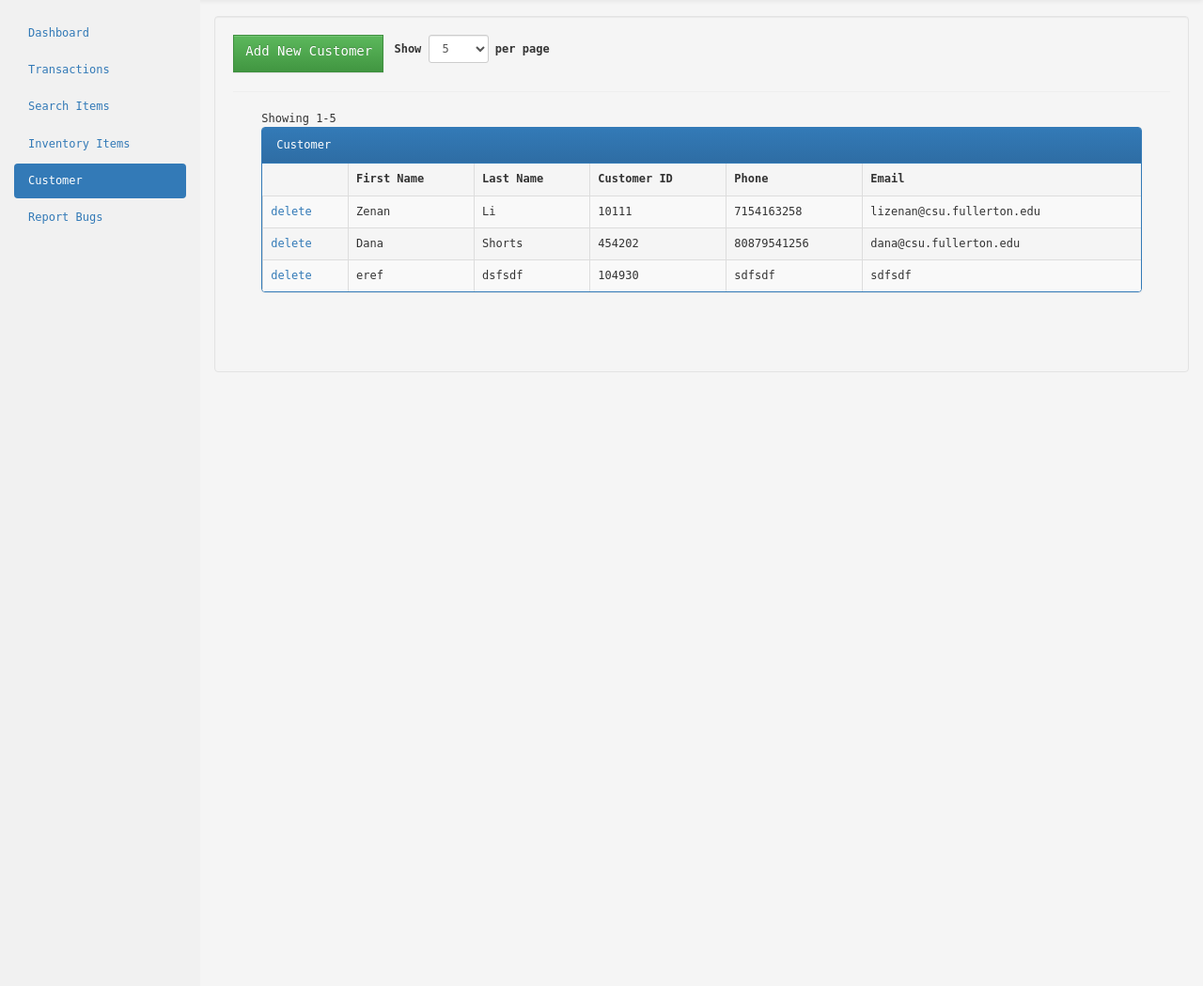
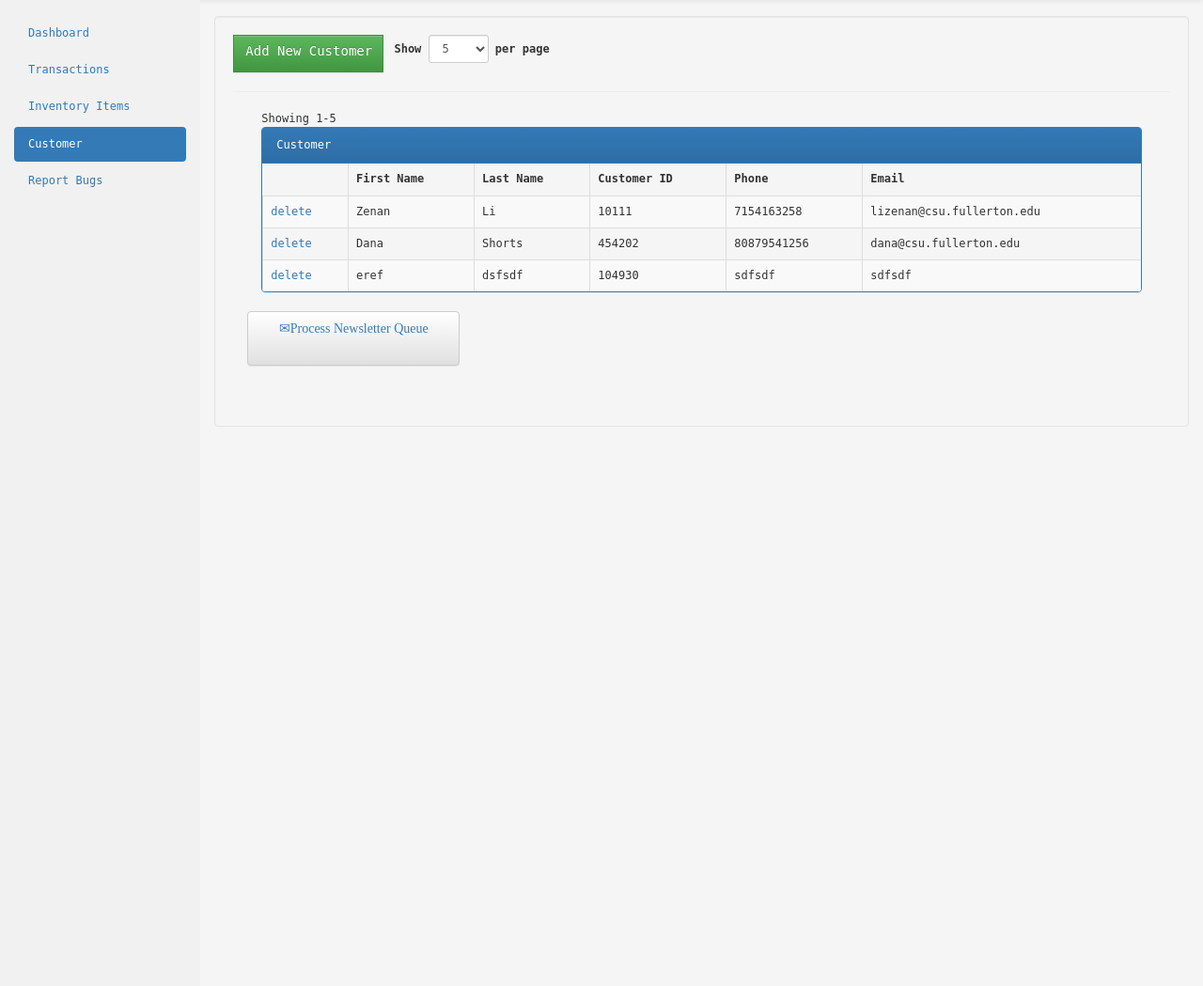
Before and after one commit to Johnal-CSUF/462_SoftwareDesign, a Django app: page /customer in a window 1280 px wide. Shown: the part 50-1099 px from the top of the page at 94% size. Run offline with Django 3.2, Linux system fonts and the light colour scheme; data comes from the database, SQL or seed files in the repository; some libraries are stand-ins or nearby versions; some web fonts are replaced.

Commit message:
Update Customer.html

```diff
--- a/myproject/templates/Customer.html
+++ b/myproject/templates/Customer.html
@@ -186,14 +186,6 @@ Dashboard
 Transactions
 </a>
 </li>
-
-<li class="">
-<a href="{%url 'search'%}">
-
-Search Items
-</a>
-</li>
-
 <li class="">
 <a href="{%url 'items'%}">
 
@@ -264,6 +256,7 @@ Report Bugs
 </div>-->
     <a id="Regist_start_" class="btn btn-success" style="width:160px;height:40px;border-radius: 0;">Add New Customer</a>
 </div>
+
     <input hidden id="pageNumber" value="{{ limit }}">
     <input hidden id="sortNumber" value="{{ sortNumber }}">
     <form id="formSearch" action="/customer" method="get">
@@ -405,6 +398,18 @@ Report Bugs
             </div>
     <!--- panel end-->
 </div>
+<a button id="mailQueue()"><button type="button" class="btn btn-default"><span class="glyphicon glyphicon-envelope" aria-hidden ="true" style="width:200px;height:40px;border-radius: 0;">Process Newsletter Queue</a>
+
+</div>
+
+<script>
+        $.ajax({
+		url:"mailQueue",
+		sucess: function(response) {
+		}
+	});
+    </script>
+
 
 <!---Pagination div-->
 <div class="col-sm-12 text-center">
```
